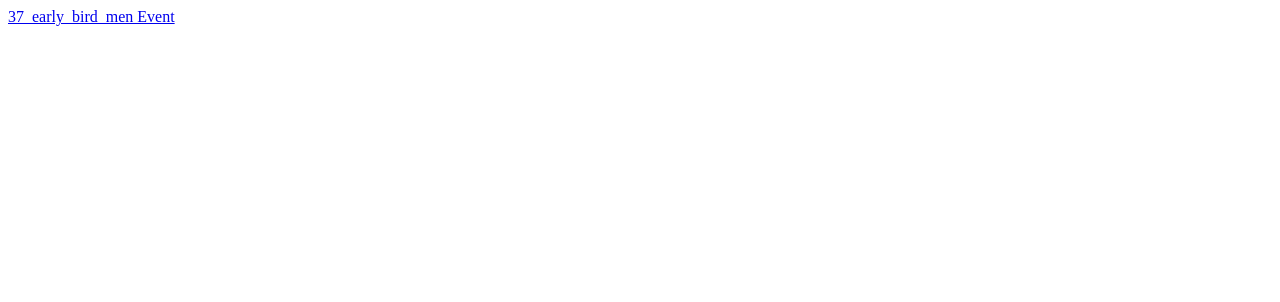
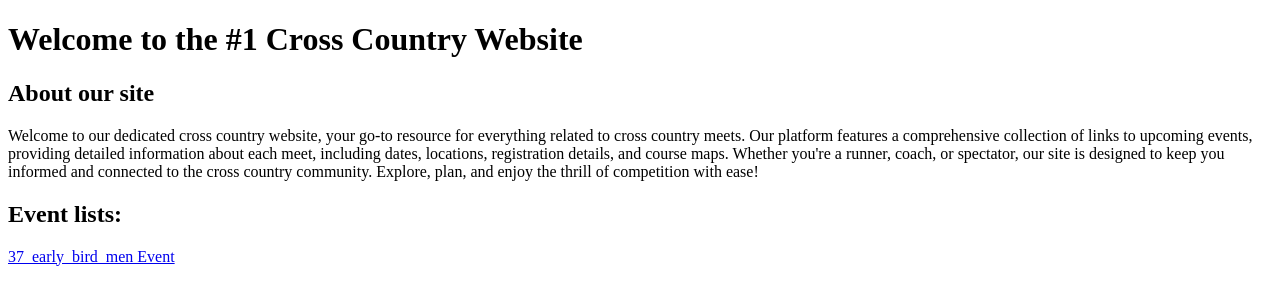
Before and after one commit to nickmath29/Client-Project-2, a plain HTML site: page index.html in a window 1280 px wide. Drawn offline with Linux system fonts and the light colour scheme.

Commit message:
Update index.html

```diff
--- a/index.html
+++ b/index.html
@@ -4,9 +4,25 @@
     <meta charset="UTF-8">
     <meta name="viewport" content="width=device-width, initial-scale=1.0">
     <title>Welcome to the #1 Cross Country Website</title>
-    <a href="meet_results_website.html">37_early_bird_men Event</a>
+    <h1>
+        Welcome to the #1 Cross Country Website
+    </h1>
+
 </head>
 <body>
 
+
+    <h2>About our site</h2>
+    <p>Welcome to our dedicated cross country website, your go-to resource for everything related to cross country meets.
+        Our platform features a comprehensive collection of links to upcoming events,
+        providing detailed information about each meet, including dates,
+        locations, registration details, and course maps.
+        Whether you're a runner, coach, or spectator,
+        our site is designed to keep you informed and connected to the cross country community.
+        Explore, plan, and enjoy the thrill of competition with ease!</p>
+
+
+    <h2>Event lists:</h2>
+    <a href="meet_results_website.html">37_early_bird_men Event</a>
 </body>
 </html>
```
